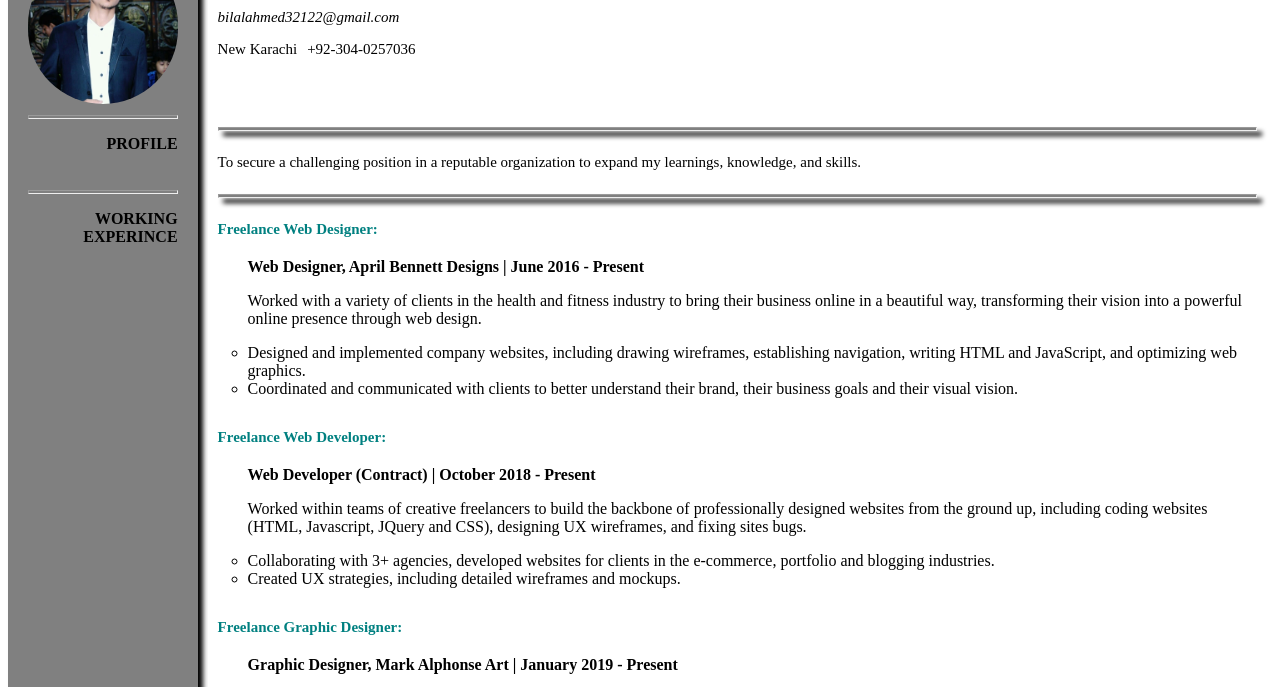
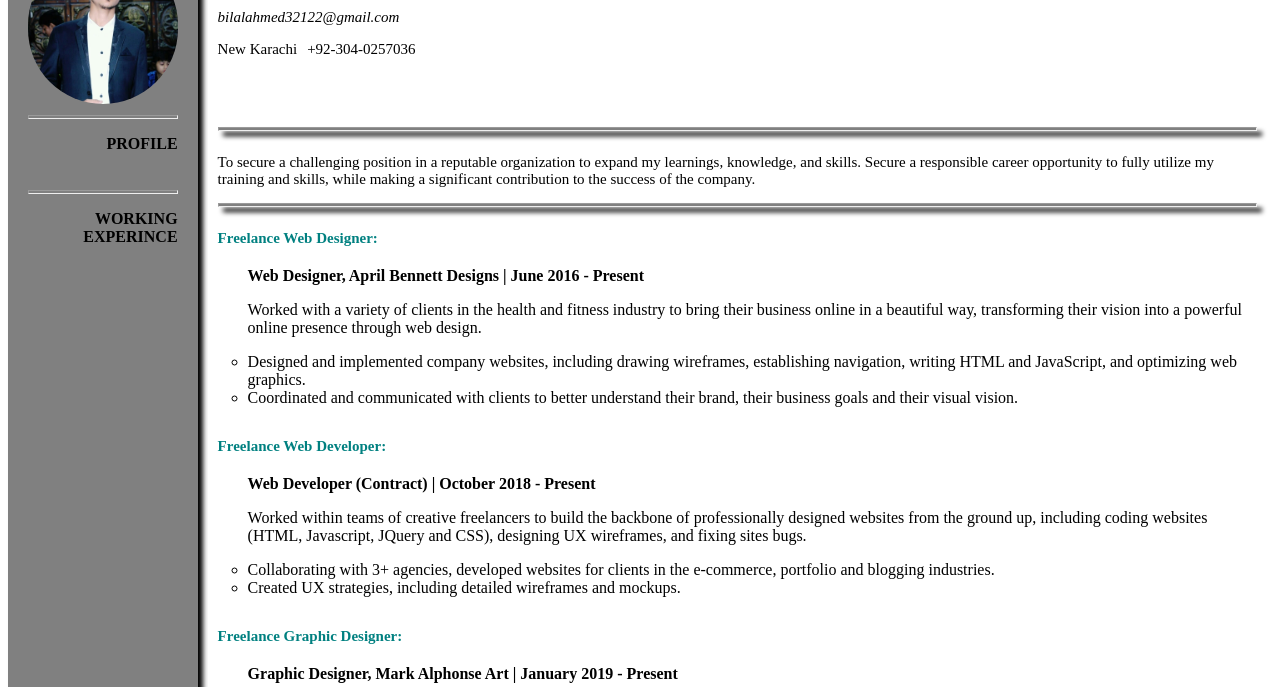
Before and after one commit to bilalYR/bilal8830, a plain HTML site: page index.html in a window 1280 px wide. Shown: the part 93-780 px from the top of the page. Drawn offline with Linux system fonts and the light colour scheme.

Commit message:
Update index.html

```diff
--- a/index.html
+++ b/index.html
@@ -31,7 +31,10 @@
             <p class="bilal1">New Karachi</p>
             <p class="bilal1">+92-304-0257036</p><br><br><br>
             <hr style="margin-top: 47px; color: gray; ">
-            <p class="bilal1">To secure a challenging position in a reputable organization to expand my learnings, knowledge, and skills.</p>
+            <p class="bilal1">
+            To secure a challenging position in a reputable organization to expand my learnings, knowledge, and skills.
+            Secure a responsible career opportunity to fully utilize my training and skills, while making a significant contribution to the success of the company.
+            </p>
             <br><br><br>
             <hr style="margin-top: 47px; color: gray; margin-top: 1px;">
 
```
